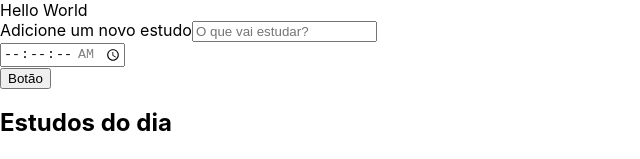
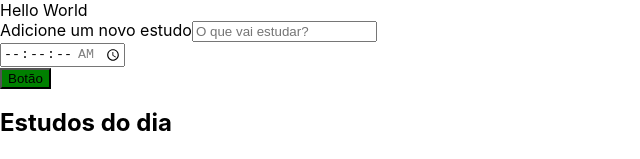
Before and after one commit to fernandiego/ReactTypescript, a React (Create React App) app in the folder react-typescript-alura/: page / in a window 1280 px wide. Shown: the top 159 px of the page, without its empty margins (0-640 px from the left). Built offline with nearby package versions, Linux system fonts and the light colour scheme.

Commit message:
Aula sobre styles, CSS inline, CSS in JS

```diff
--- a/react-typescript-alura/src/components/Botao/index.tsx
+++ b/react-typescript-alura/src/components/Botao/index.tsx
@@ -5,10 +5,12 @@ class Botao extends React.Component {
         onclick = () => {
             console.log('asdasd')
         }
+
     render() {
-
+        const estaAtivo = true
+        const styles = {backgroundColor: estaAtivo ? "green" : "red" }
         return(
-            <button onClick={this.onclick}>Botão</button>
+            <button onClick={this.onclick} style={styles}>Botão</button>
         )
     }
 }
--- a/react-typescript-alura/src/components/Lista/index.tsx
+++ b/react-typescript-alura/src/components/Lista/index.tsx
@@ -20,7 +20,7 @@ function Lista() {
             <h2>Estudos do dia</h2>
             <ul>
                 {tarefas.map((item, index) => (
-                    <li>
+                    <li key={index}>
                         <h3>{item.tarefa}</h3>
                         <span>{item.tempo}</span>
                     </li>
```
